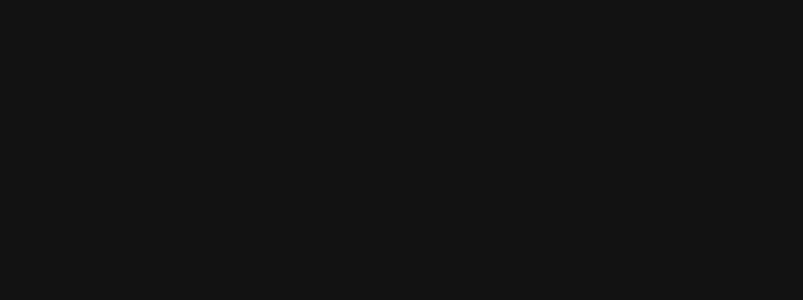
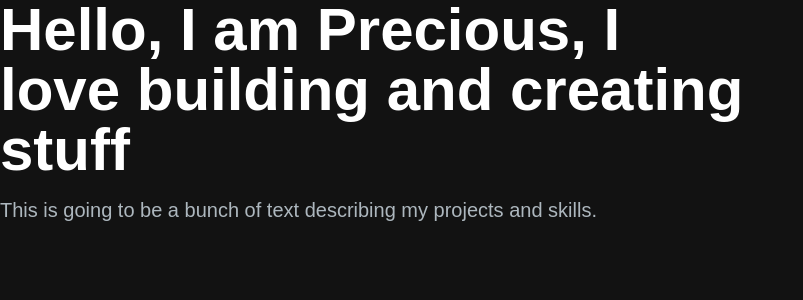
Before and after one commit to poffodile/my-portfolio, a Next.js app: page / in a window 1280 px wide. Shown: the top 300 px of the page, without its empty margins (0-803 px from the left). Built offline with nearby package versions, Linux system fonts and the light colour scheme.

Commit message:
Implementedcode changes to enhance functionality and improve performance

```diff
--- a/src/app/components/HeaderSection.jsx
+++ b/src/app/components/HeaderSection.jsx
@@ -3,10 +3,17 @@
 const HeaderSection = () => {
   return (
     <section>
-      <h1 className="text-white">
-        {" "}
-        Hello, I am Precious, I love building and creating stuff{" "}
-      </h1>
+      <div className="grid  grid-cols-1 lg:grid-cols-12">
+        <div className=" col-span-7 place-self-center">
+          <h1 className="text-white mb-4 text-4xl lg:text-6xl font-extrabold">
+            Hello, I am Precious, I love building and creating stuff
+          </h1>
+          <p className="text-[#ADB7BE] text-lg lg:text-xl">
+            This is going to be a bunch of text describing my projects and
+            skills.
+          </p>
+        </div>
+      </div>
     </section>
   );
 };
--- a/src/app/page.js
+++ b/src/app/page.js
@@ -1,5 +1,10 @@
 import Image from "next/image";
+import HeaderSection from "./components/HeaderSection";
 
 export default function Home() {
-  return <main className="flex min-h-screen flex-col bg-[#121212] "></main>;
+  return (
+    <main className="flex min-h-screen flex-col bg-[#121212] container mx-auto ">
+      <HeaderSection />
+    </main>
+  );
 }
```
Also changed, not shown: public/images/preciousHeader image .jpg (added).
